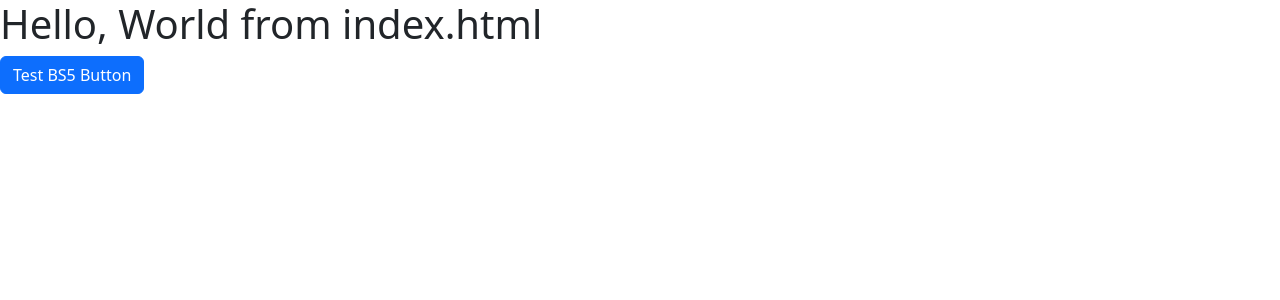
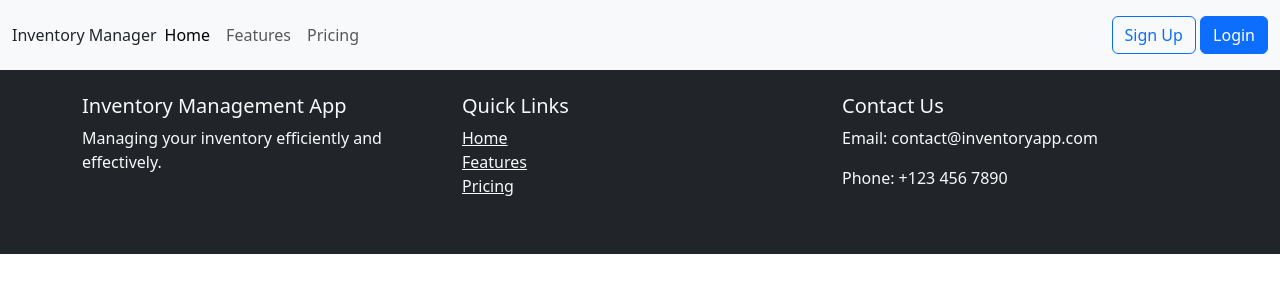
Before and after one commit to rohankewal/inventory-tracker, a Flask app: page / in a window 1280 px wide. Shown: the top 300 px of the page. Run offline with Flask 3, Linux system fonts and the light colour scheme.

Commit message:
feat: added a footer to the page base template

```diff
--- a/templates/index.html
+++ b/templates/index.html
@@ -1,3 +1,4 @@
+<!--TODO: turn this into a template for other pages-->
 <!doctype html>
 <html lang="en">
   <head>
@@ -13,8 +14,72 @@
     />
   </head>
   <body>
-    <h1>Hello, World from index.html</h1>
-    <button type="button" class="btn btn-primary">Test BS5 Button</button>
+    <header>
+      <nav class="navbar navbar-expand-lg bg-body-tertiary">
+        <div class="container-fluid">
+          Inventory Manager
+          <button
+            class="navbar-toggler"
+            type="button"
+            data-bs-toggle="collapse"
+            data-bs-target="#navbarText"
+            aria-controls="navbarText"
+            aria-expanded="false"
+            aria-label="Toggle navigation"
+          >
+            <span class="navbar-toggler-icon"></span>
+          </button>
+          <div class="collapse navbar-collapse" id="navbarText">
+            <ul class="navbar-nav me-auto mb-2 mb-lg-0">
+              <li class="nav-item">
+                <a class="nav-link active" aria-current="page" href="#">Home</a>
+              </li>
+              <li class="nav-item">
+                <a class="nav-link" href="#">Features</a>
+              </li>
+              <li class="nav-item">
+                <a class="nav-link" href="#">Pricing</a>
+              </li>
+            </ul>
+            <span class="navbar-text">
+              <button type="button" class="btn btn-outline-primary">
+                Sign Up
+              </button>
+              <button type="button" class="btn btn-primary">Login</button>
+            </span>
+          </div>
+        </div>
+      </nav>
+    </header>
+
+    <footer class="bg-dark text-light py-4">
+      <div class="container">
+        <div class="row">
+          <div class="col-md-4 mb-3">
+            <h5>Inventory Management App</h5>
+            <p>Managing your inventory efficiently and effectively.</p>
+          </div>
+          <div class="col-md-4 mb-3">
+            <h5>Quick Links</h5>
+            <ul class="list-unstyled">
+              <li>
+                <a href="#" class="text-light">Home</a>
+              </li>
+              <li>
+                <a href="#" class="text-light">Features</a>
+              </li>
+              <a href="#" class="text-light">Pricing</a>
+              <li></li>
+            </ul>
+          </div>
+          <div class="col-md-4 mb-3">
+            <h5>Contact Us</h5>
+            <p>Email: contact@inventoryapp.com</p>
+            <p>Phone: +123 456 7890</p>
+          </div>
+        </div>
+      </div>
+    </footer>
 
     <script
       src="https://cdn.jsdelivr.net/npm/bootstrap@5.3.2/dist/js/bootstrap.bundle.min.js"
```
